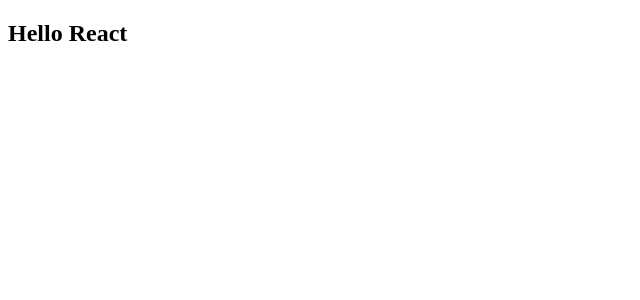
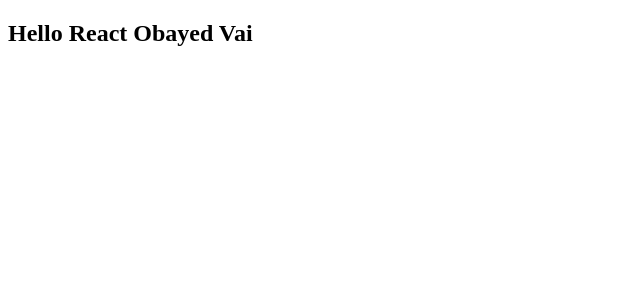
Before and after one commit to obaydullaa/sycho-frontend, a React (Create React App) app: page / in a window 1280 px wide. Shown: the top 300 px of the page, without its empty margins (0-640 px from the left). Built offline with nearby package versions, Linux system fonts and the light colour scheme.

Commit message:
Testing Obayed vai's Repo

```diff
--- a/src/App.js
+++ b/src/App.js
@@ -3,7 +3,7 @@
 function App() {
   return (
       <>
-        <h2>Hello React</h2>
+        <h2>Hello React Obayed Vai</h2>
       </>
   );
 }
```
